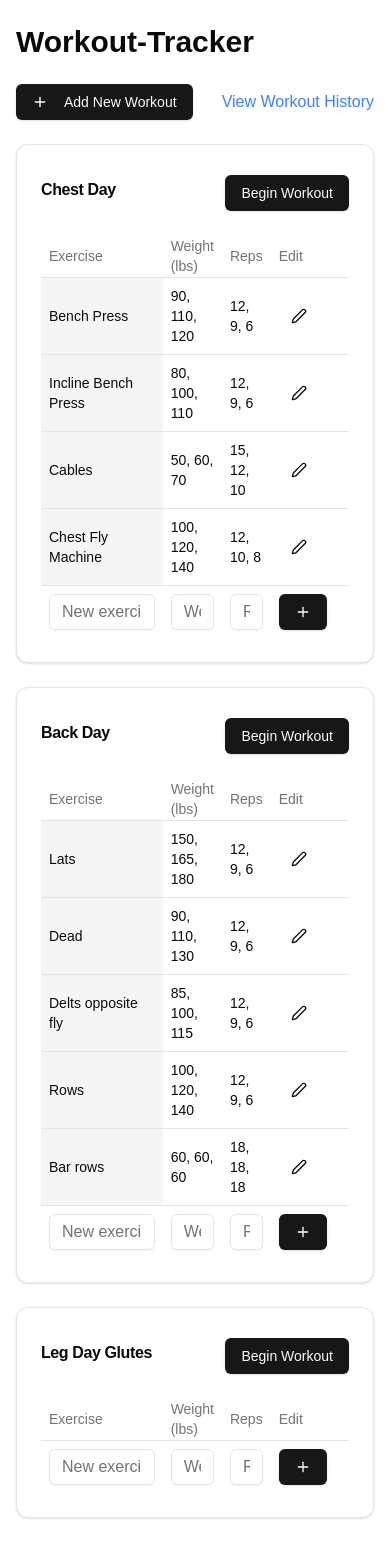
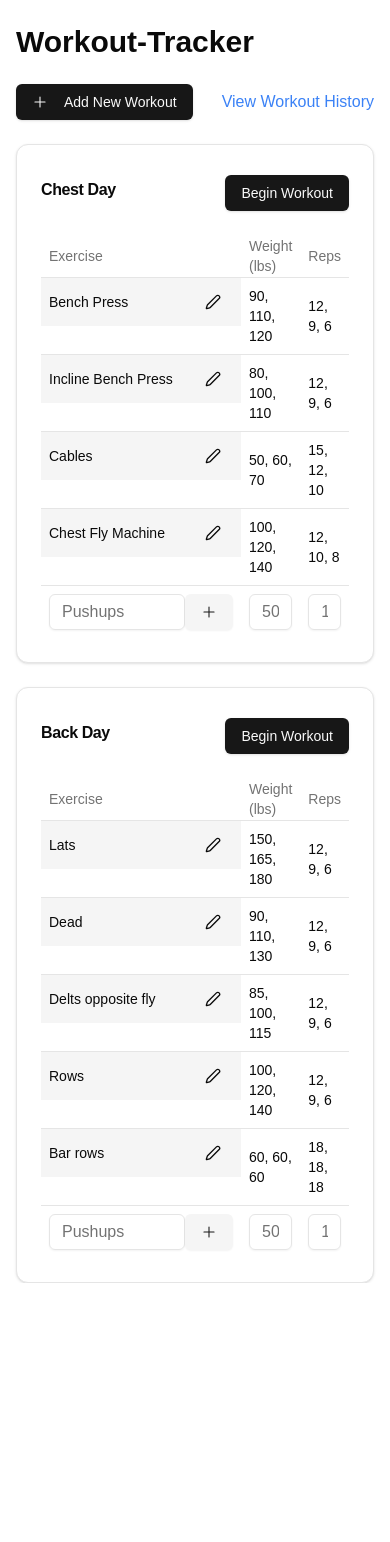
Before and after one commit to Robo-Ryan/Workout-Tracker, a Next.js app: page / in a window 390 px wide. Shown: the top 1542 px of the page. After the commit the page ends 1283 px from the top, so only its background shows below. Built offline with nearby package versions, Linux system fonts and the light colour scheme.

Commit message:
final commit for MVP

```diff
--- a/app/page.tsx
+++ b/app/page.tsx
@@ -1,7 +1,7 @@
 "use client"
 
 import { useState, useEffect } from "react"
-import { Plus, Trash2, Edit2, X, Save, Check } from "lucide-react"
+import { Trash2, Edit2, Save } from "lucide-react"
 import { Button } from "@/components/ui/button"
 import { Card, CardContent, CardHeader, CardTitle } from "@/components/ui/card"
 import { Input } from "@/components/ui/input"
@@ -14,10 +14,9 @@ import {
   TableRow,
 } from "@/components/ui/table"
 import { Dialog, DialogContent, DialogHeader, DialogTitle, DialogTrigger } from "@/components/ui/dialog"
-import { RadioGroup, RadioGroupItem } from "@/components/ui/radio-group"
-import { Label } from "@/components/ui/label"
 import confetti from 'canvas-confetti'
 import Link from 'next/link'
+import { PlusIcon, Cross2Icon, CheckIcon } from "@radix-ui/react-icons"
 
 interface Exercise {
   id: number
@@ -29,60 +28,54 @@ interface Exercise {
   completed?: boolean
 }
 
+interface NewExercise {
+  name: string
+  weights: string
+  reps: string
+}
+
 interface WorkoutDay {
   id: number
   name: string
   exercises: Exercise[]
   inProgress: boolean
+  newExercise: NewExercise
 }
 
-// Definir los tipos de workout constantes
-const WORKOUT_TYPES = [
-  "Chest Day",
-  "Back Day",
-  "Leg Day Glutes",
-  "Leg Day Quads",
-  "Shoulders Day"
-] as const;
-
 export default function Home() {
-  const [workoutDays, setWorkoutDays] = useState<WorkoutDay[]>(() => {
-    // Intentar cargar desde localStorage primero
-    if (typeof window !== 'undefined') {
-      const saved = localStorage.getItem('workoutDays')
-      if (saved) return JSON.parse(saved)
-    }
-
-    // Si no hay datos guardados, usar los tipos predefinidos
-    return WORKOUT_TYPES.map((type, index) => ({
-      id: index + 1,
-      name: type,
-      exercises: type === "Chest Day" ? [
+  const [workoutDays, setWorkoutDays] = useState<WorkoutDay[]>([
+    {
+      id: 1,
+      name: "Chest Day",
+      exercises: [
         { id: 1, name: "Bench Press", weights: [90, 110, 120], reps: [12, 9, 6] },
         { id: 2, name: "Incline Bench Press", weights: [80, 100, 110], reps: [12, 9, 6] },
         { id: 3, name: "Cables", weights: [50, 60, 70], reps: [15, 12, 10] },
         { id: 4, name: "Chest Fly Machine", weights: [100, 120, 140], reps: [12, 10, 8] },
-      ] : type === "Back Day" ? [
+      ],
+      inProgress: false,
+      newExercise: { name: "", weights: "", reps: "" },
+    },
+    {
+      id: 2,
+      name: "Back Day",
+      exercises: [
         { id: 1, name: "Lats", weights: [150, 165, 180], reps: [12, 9, 6] },
         { id: 2, name: "Dead", weights: [90, 110, 130], reps: [12, 9, 6] },
         { id: 3, name: "Delts opposite fly", weights: [85, 100, 115], reps: [12, 9, 6] },
         { id: 4, name: "Rows", weights: [100, 120, 140], reps: [12, 9, 6] },
         { id: 5, name: "Bar rows", weights: [60, 60, 60], reps: [18, 18, 18] },
-      ] : [],
+      ],
       inProgress: false,
-    }))
-  })
-
-  // Guardar en localStorage cuando cambie workoutDays
-  useEffect(() => {
-    localStorage.setItem('workoutDays', JSON.stringify(workoutDays))
-  }, [workoutDays])
+      newExercise: { name: "", weights: "", reps: "" },
+    },
+  ])
 
   const [editingExercise, setEditingExercise] = useState<{ dayId: number, exerciseId: number } | null>(null)
   const [newWorkoutName, setNewWorkoutName] = useState("")
   const [editedWeights, setEditedWeights] = useState<string[]>([])
   const [editedReps, setEditedReps] = useState<string[]>([])
-  const [newExercise, setNewExercise] = useState({ name: "", weights: "", reps: "" })
+  const [showCompletionDialog, setShowCompletionDialog] = useState(false)
 
   const handleEditExercise = (dayId: number, exerciseId: number, weights: number[], reps: number[]) => {
     setEditingExercise({ dayId, exerciseId })
@@ -134,6 +127,7 @@ export default function Home() {
           name: newWorkoutName.trim(),
           exercises: [],
           inProgress: false,
+          newExercise: { name: "", weights: "", reps: "" },
         }
       ])
       setNewWorkoutName("")
@@ -165,50 +159,43 @@ export default function Home() {
     )
   }
 
-  const handleAddExercise = (dayId: number) => {
-    if (newExercise.name && newExercise.weights && newExercise.reps) {
-      const weights = newExercise.weights.split(',').map(Number)
-      const reps = newExercise.reps.split(',').map(Number)
-
+  const handleNewExerciseChange = (dayId: number, field: keyof NewExercise, value: string) => {
     setWorkoutDays(prevDays =>
       prevDays.map(day =>
         day.id === dayId
-            ? {
+          ? { ...day, newExercise: { ...day.newExercise, [field]: value } }
+          : day
+      )
+    )
+  }
+
+  const handleAddExercise = (dayId: number) => {
+    setWorkoutDays(prevDays =>
+      prevDays.map(day => {
+        if (day.id === dayId && day.newExercise.name && day.newExercise.weights && day.newExercise.reps) {
+          const weights = day.newExercise.weights.split(',').map(Number)
+          const reps = day.newExercise.reps.split(',').map(Number)
+
+          return {
             ...day,
             exercises: [
               ...day.exercises,
               {
                 id: Date.now(),
-                    name: newExercise.name,
+                name: day.newExercise.name,
                 weights,
                 reps
               }
-                ]
+            ],
+            newExercise: { name: "", weights: "", reps: "" }
           }
-            : day
+        }
+        return day
+      })
     )
-      )
-      setNewExercise({ name: "", weights: "", reps: "" })
-    }
   }
 
   const handleFinishWorkout = (dayId: number) => {
-    const workoutDay = workoutDays.find(day => day.id === dayId);
-    if (workoutDay) {
-      // Obtener workouts existentes
-      const existingWorkouts = JSON.parse(localStorage.getItem('workouts') || '[]');
-
-      // Agregar nuevo workout
-      const newWorkout = {
-        id: Date.now(), // usar timestamp como ID único
-        type: workoutDay.name,
-        date: new Date().toISOString().split('T')[0]
-      };
-
-      // Guardar workouts actualizados
-      localStorage.setItem('workouts', JSON.stringify([...existingWorkouts, newWorkout]));
-    }
-
     setWorkoutDays(prevDays =>
       prevDays.map(day =>
         day.id === dayId
@@ -216,6 +203,7 @@ export default function Home() {
           : day
       )
     )
+    setShowCompletionDialog(true)
     // Here you would typically save the completed workout to your workout history
     console.log(`Workout ${dayId} completed and saved to history`)
   }
@@ -228,6 +216,7 @@ export default function Home() {
           spread: 70,
           origin: { y: 0.6 }
         })
+        handleFinishWorkout(day.id)
       }
     })
   }, [workoutDays])
@@ -239,7 +228,7 @@ export default function Home() {
         <Dialog>
           <DialogTrigger asChild>
             <Button>
-              <Plus className="mr-2 h-4 w-4" /> Add New Workout
+              <PlusIcon className="mr-2 h-4 w-4" /> Add New Workout
             </Button>
           </DialogTrigger>
           <DialogContent>
@@ -283,17 +272,35 @@ export default function Home() {
               <Table>
                 <TableHeader>
                   <TableRow>
-                    <TableHead className="w-[200px]">Exercise</TableHead>
+                    <TableHead className="w-[300px]">Exercise</TableHead>
                     <TableHead>Weight (lbs)</TableHead>
                     <TableHead>Reps</TableHead>
-                    <TableHead className="w-[100px]">Edit</TableHead>
                     {day.inProgress && <TableHead className="w-[100px]">Completed</TableHead>}
                   </TableRow>
                 </TableHeader>
                 <TableBody>
                   {day.exercises.map(exercise => (
                     <TableRow key={exercise.id}>
-                      <TableCell className="font-medium bg-secondary">{exercise.name}</TableCell>
+                      <TableCell className="font-medium bg-secondary flex items-center justify-between">
+                        <span>{exercise.name}</span>
+                        {editingExercise?.dayId === day.id && editingExercise?.exerciseId === exercise.id ? (
+                          <div className="flex">
+                            <Button variant="ghost" size="sm" onClick={() => handleSaveExercise(day.id, exercise.id)}>
+                              <Save className="h-4 w-4" />
+                            </Button>
+                            <Button variant="ghost" size="sm" onClick={() => handleDeleteExercise(day.id, exercise.id)}>
+                              <Trash2 className="h-4 w-4" />
+                            </Button>
+                            <Button variant="ghost" size="sm" onClick={() => setEditingExercise(null)}>
+                              <Cross2Icon className="h-4 w-4" />
+                            </Button>
+                          </div>
+                        ) : (
+                          <Button variant="ghost" size="sm" onClick={() => handleEditExercise(day.id, exercise.id, exercise.weights, exercise.reps)}>
+                            <Edit2 className="h-4 w-4" />
+                          </Button>
+                        )}
+                      </TableCell>
                       <TableCell>
                         {editingExercise?.dayId === day.id && editingExercise?.exerciseId === exercise.id ? (
                           <div className="flex flex-wrap gap-2">
@@ -350,70 +357,53 @@ export default function Home() {
                           </div>
                         )}
                       </TableCell>
-                      <TableCell>
-                        {editingExercise?.dayId === day.id && editingExercise?.exerciseId === exercise.id ? (
-                          <>
-                            <Button variant="ghost" size="sm" onClick={() => handleSaveExercise(day.id, exercise.id)}>
-                              <Save className="h-4 w-4" />
-                            </Button>
-                            <Button variant="ghost" size="sm" onClick={() => handleDeleteExercise(day.id, exercise.id)}>
-                              <Trash2 className="h-4 w-4" />
-                            </Button>
-                            <Button variant="ghost" size="sm" onClick={() => setEditingExercise(null)}>
-                              <X className="h-4 w-4" />
-                            </Button>
-                          </>
-                        ) : (
-                          <Button variant="ghost" size="sm" onClick={() => handleEditExercise(day.id, exercise.id, exercise.weights, exercise.reps)}>
-                            <Edit2 className="h-4 w-4" />
-                          </Button>
-                        )}
-                      </TableCell>
                       {day.inProgress && (
                         <TableCell>
-                          <RadioGroup
-                            onValueChange={(value) => handleCompleteExercise(day.id, exercise.id, value === 'completed')}
-                            value={exercise.completed ? 'completed' : 'incomplete'}
+                          <div className="flex items-center justify-center">
+                            <Button
+                              variant="ghost"
+                              size="sm"
+                              className="w-10 h-10 p-0"
+                              onClick={() => handleCompleteExercise(day.id, exercise.id, !exercise.completed)}
                             >
-                            <div className="flex items-center space-x-2">
-                              <RadioGroupItem value="completed" id={`completed-${exercise.id}`} />
-                              <RadioGroupItem value="incomplete" id={`incomplete-${exercise.id}`} className="hidden" />
-                              <Label htmlFor={`completed-${exercise.id}`} className="cursor-pointer">
-                                {exercise.completed ? <Check className="h-4 w-4 text-green-500" /> : null}
-                              </Label>
+                              {exercise.completed ? (
+                                <CheckIcon className="h-6 w-6 text-green-500" />
+                              ) : (
+                                <div className="h-6 w-6 rounded-full border-2 border-muted-foreground" />
+                              )}
+                            </Button>
                           </div>
-                          </RadioGroup>
                         </TableCell>
                       )}
                     </TableRow>
                   ))}
                   <TableRow>
+                    <TableCell className="flex items-center justify-between">
+                      <Input
+                        placeholder="Pushups"
+                        className="placeholder:sm:hidden"
+                        value={day.newExercise.name}
+                        onChange={(e) => handleNewExerciseChange(day.id, 'name', e.target.value)}
+                      />
+                      <Button variant="secondary" onClick={() => handleAddExercise(day.id)}>
+                        <PlusIcon className="h-4 w-4" />
+                      </Button>
+                    </TableCell>
                     <TableCell>
                       <Input
-                        placeholder="New exercise name"
-
-                        value={newExercise.name}
-                        onChange={(e) => setNewExercise({ ...newExercise, name: e.target.value })}
+                        placeholder="50, 60, 70"
+                        className="placeholder:sm:hidden"
+                        value={day.newExercise.weights}
+                        onChange={(e) => handleNewExerciseChange(day.id, 'weights', e.target.value)}
                       />
                     </TableCell>
                     <TableCell>
                       <Input
-                        placeholder="Weight"
-                        value={newExercise.weights}
-                        onChange={(e) => setNewExercise({ ...newExercise, weights: e.target.value })}
+                        placeholder="12, 9, 6"
+                        className="placeholder:sm:hidden"
+                        value={day.newExercise.reps}
+                        onChange={(e) => handleNewExerciseChange(day.id, 'reps', e.target.value)}
                       />
-                    </TableCell>
-                    <TableCell>
-                      <Input
-                        placeholder="Reps"
-                        value={newExercise.reps}
-                        onChange={(e) => setNewExercise({ ...newExercise, reps: e.target.value })}
-                      />
-                    </TableCell>
-                    <TableCell>
-                      <Button onClick={() => handleAddExercise(day.id)}>
-                        <Plus className="h-4 w-4" />
-                      </Button>
                     </TableCell>
                     {day.inProgress && <TableCell />}
                   </TableRow>
@@ -423,6 +413,17 @@ export default function Home() {
           </Card>
         ))}
       </div>
+      <Dialog open={showCompletionDialog} onOpenChange={setShowCompletionDialog}>
+        <DialogContent>
+          <DialogHeader>
+            <DialogTitle className="flex items-center justify-center text-2xl">
+              <span role="img" aria-label="Weightlifter" className="mr-2">🏋️</span> Good work!
+            </DialogTitle>
+          </DialogHeader>
+          <p className="text-center">Your workout was added to workout history.</p>
+          <Button onClick={() => setShowCompletionDialog(false)} className="mt-4">Okay</Button>
+        </DialogContent>
+      </Dialog>
     </div>
   )
 }
--- a/components/ui/radio-group.tsx
+++ b/components/ui/radio-group.tsx
@@ -1,10 +1,9 @@
 "use client"
 
 import * as React from "react"
-import { CheckIcon } from "@radix-ui/react-icons"
 import * as RadioGroupPrimitive from "@radix-ui/react-radio-group"
-
 import { cn } from "@/lib/utils"
+import { DotFilledIcon } from "@radix-ui/react-icons"
 
 const RadioGroup = React.forwardRef<
   React.ElementRef<typeof RadioGroupPrimitive.Root>,
@@ -34,7 +33,7 @@ const RadioGroupItem = React.forwardRef<
       {...props}
     >
       <RadioGroupPrimitive.Indicator className="flex items-center justify-center">
-        <CheckIcon className="h-3.5 w-3.5 fill-primary" />
+        <DotFilledIcon className="h-3.5 w-3.5 fill-primary" />
       </RadioGroupPrimitive.Indicator>
     </RadioGroupPrimitive.Item>
   )
```
Lines whose indentation alone changed are shown as unchanged.
